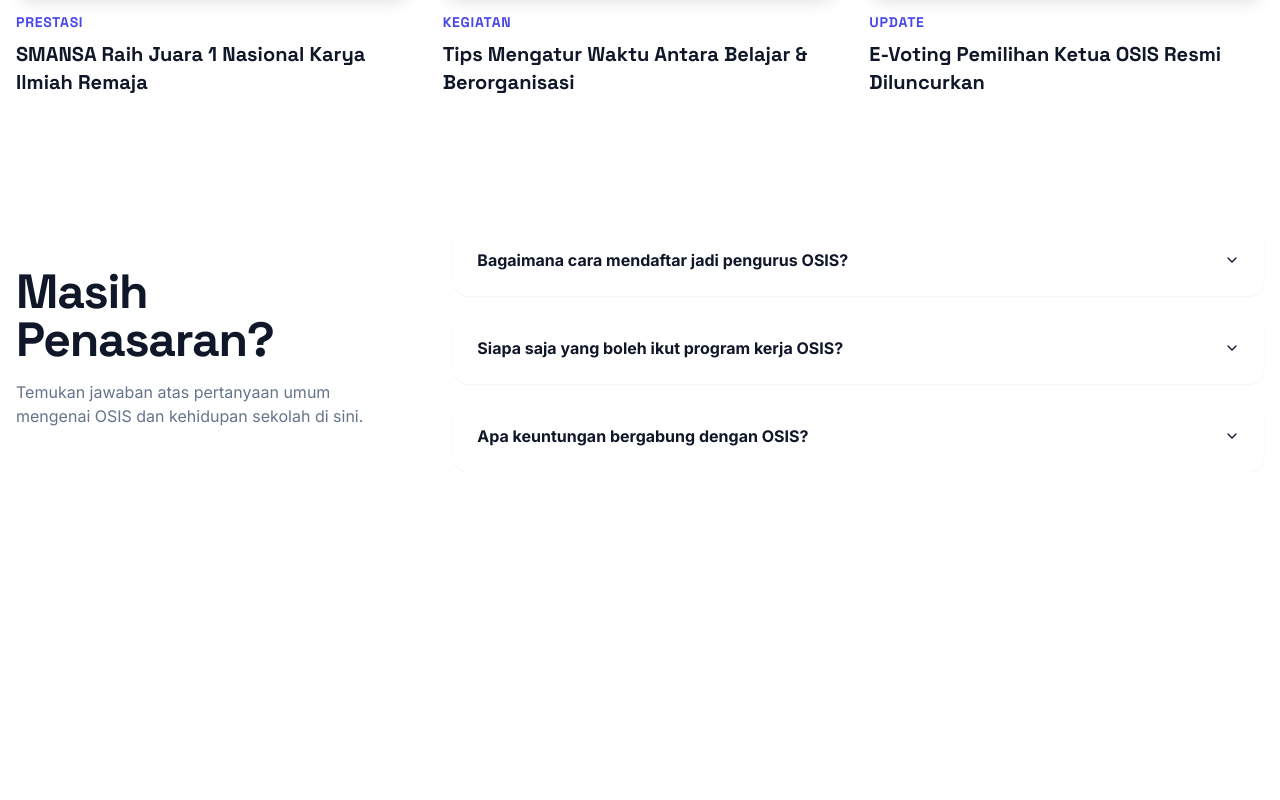
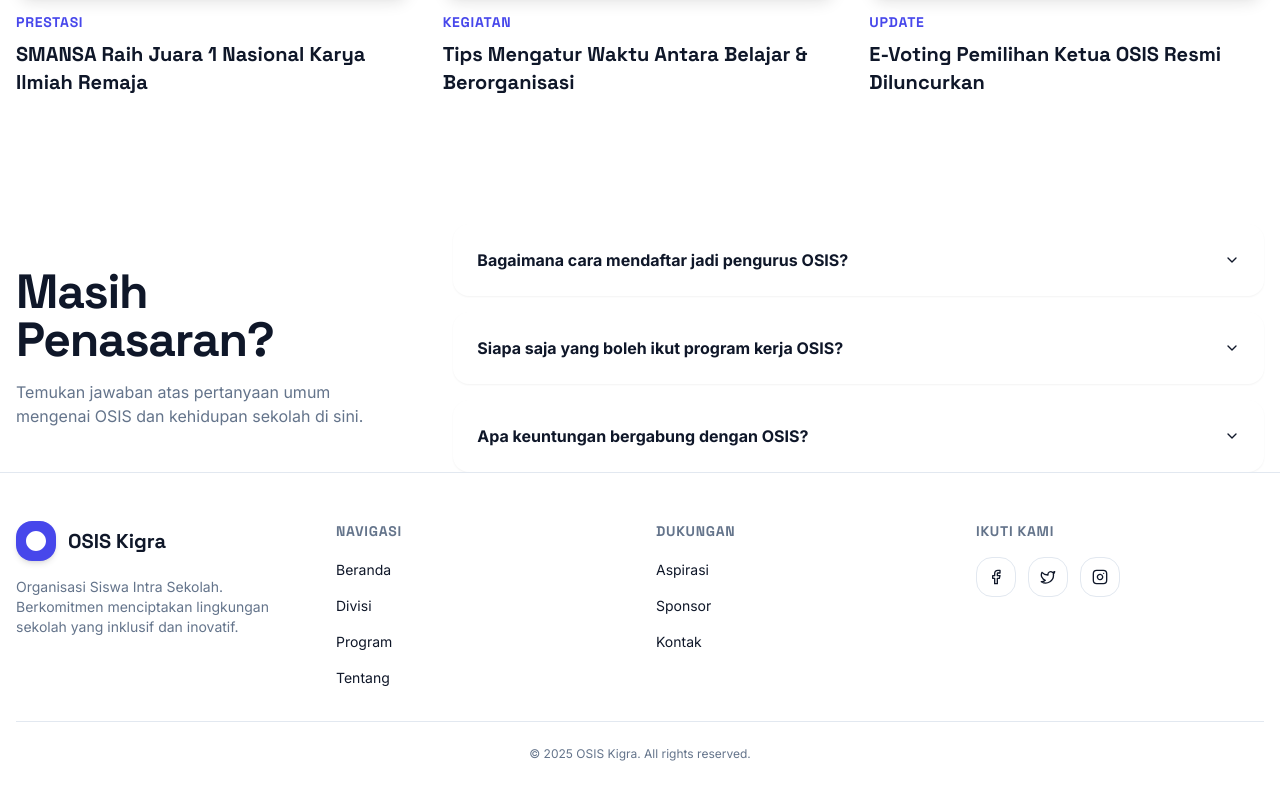
Before and after one commit to WeplyStudio/osis, a Next.js app: page / in a window 1280 px wide. Shown: the part 5677-6477 px from the top of the page. Before the commit the page ends 6149 px from the top, so only its background shows below. Built offline with nearby package versions, Linux system fonts and the light colour scheme.

Commit message:
Dan terakhir yaitu footer

```diff
--- a/src/app/(app)/layout.tsx
+++ b/src/app/(app)/layout.tsx
@@ -1,7 +1,7 @@
 'use client';
 
 import Link from "next/link";
-import { Home, Calendar, GalleryHorizontal, Lightbulb, Menu } from "lucide-react";
+import { Facebook, Twitter, Instagram, Home, Calendar, GalleryHorizontal, Lightbulb, Menu, Mail, Phone } from "lucide-react";
 import {
   DropdownMenu,
   DropdownMenuContent,
@@ -26,6 +26,62 @@ const navItems = [
     { href: '/gallery', icon: GalleryHorizontal, label: 'Program' },
     { href: '/ideas', icon: Lightbulb, label: 'Tentang' },
 ];
+
+const AppFooter = () => (
+    <footer className="bg-card text-card-foreground border-t">
+        <div className="container mx-auto px-4 py-12">
+            <div className="grid grid-cols-1 md:grid-cols-2 lg:grid-cols-4 gap-8">
+                <div className="col-span-1 md:col-span-2 lg:col-span-1">
+                    <Link href="/" className="flex items-center gap-3 mb-4">
+                      <OasisLogo />
+                      <h1 className="text-xl font-headline font-bold text-foreground">OSIS Kigra</h1>
+                    </Link>
+                    <p className="text-muted-foreground text-sm max-w-xs">
+                        Organisasi Siswa Intra Sekolah. Berkomitmen menciptakan lingkungan sekolah yang inklusif dan inovatif.
+                    </p>
+                </div>
+                <div>
+                    <h3 className="font-headline text-sm font-bold tracking-wider uppercase text-muted-foreground mb-4">Navigasi</h3>
+                    <ul className="space-y-3">
+                        {navItems.map(item => (
+                             <li key={item.label}>
+                                <Link href={item.href} className="text-sm text-foreground hover:text-primary transition-colors">
+                                    {item.label}
+                                </Link>
+                            </li>
+                        ))}
+                    </ul>
+                </div>
+                 <div>
+                    <h3 className="font-headline text-sm font-bold tracking-wider uppercase text-muted-foreground mb-4">Dukungan</h3>
+                    <ul className="space-y-3">
+                        <li><Link href="#" className="text-sm text-foreground hover:text-primary transition-colors">Aspirasi</Link></li>
+                        <li><Link href="#" className="text-sm text-foreground hover:text-primary transition-colors">Sponsor</Link></li>
+                        <li><Link href="#" className="text-sm text-foreground hover:text-primary transition-colors">Kontak</Link></li>
+                    </ul>
+                </div>
+                <div>
+                     <h3 className="font-headline text-sm font-bold tracking-wider uppercase text-muted-foreground mb-4">Ikuti Kami</h3>
+                     <div className="flex items-center gap-3">
+                        <Button asChild variant="outline" size="icon" className="rounded-lg">
+                            <Link href="#"><Facebook className="w-5 h-5" /></Link>
+                        </Button>
+                        <Button asChild variant="outline" size="icon" className="rounded-lg">
+                            <Link href="#"><Twitter className="w-5 h-5" /></Link>
+                        </Button>
+                         <Button asChild variant="outline" size="icon" className="rounded-lg">
+                            <Link href="#"><Instagram className="w-5 h-5" /></Link>
+                        </Button>
+                     </div>
+                </div>
+            </div>
+            <div className="border-t mt-8 pt-6 text-center text-xs text-muted-foreground">
+                <p>&copy; {new Date().getFullYear()} OSIS Kigra. All rights reserved.</p>
+            </div>
+        </div>
+    </footer>
+);
+
 
 export default function AppLayout({ children }: { children: React.ReactNode }) {
   const [scrolled, setScrolled] = useState(false);
@@ -76,7 +132,7 @@ export default function AppLayout({ children }: { children: React.ReactNode }) {
                   </Button>
                 </DropdownMenuTrigger>
                 <DropdownMenuContent align="end">
-                  {[...navItems, {href: "#", label: "Kontak", icon: Home}].map((item) => (
+                  {[...navItems, {href: "#", label: "Kontak", icon: Phone}].map((item) => (
                     <DropdownMenuItem key={item.href} asChild>
                        <Link href={item.href} className="flex items-center gap-2">
                          <item.icon className="w-4 h-4" />
@@ -92,6 +148,7 @@ export default function AppLayout({ children }: { children: React.ReactNode }) {
         <main className="flex-1">
           {children}
         </main>
+        <AppFooter />
     </div>
   );
 }
```
